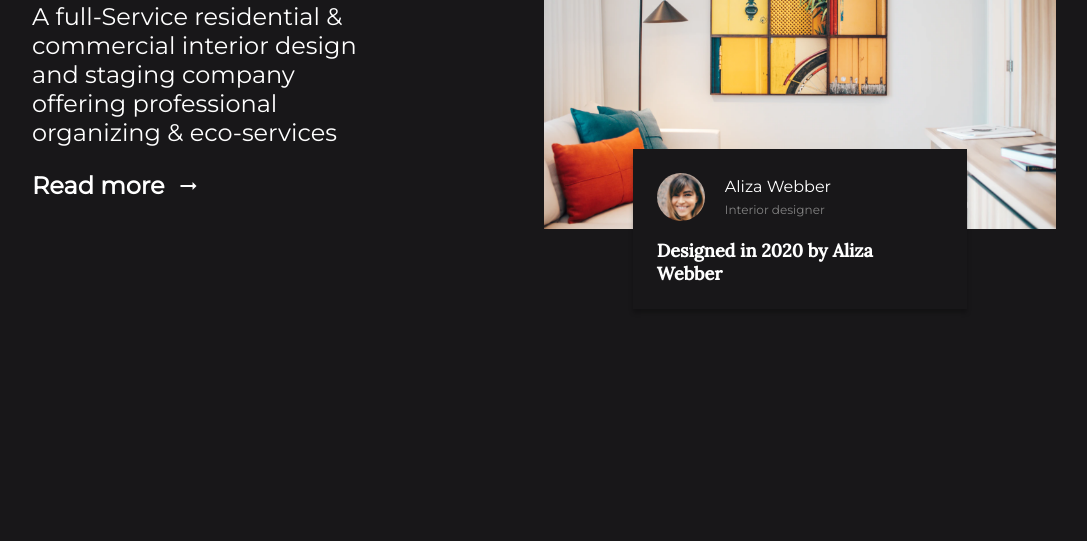
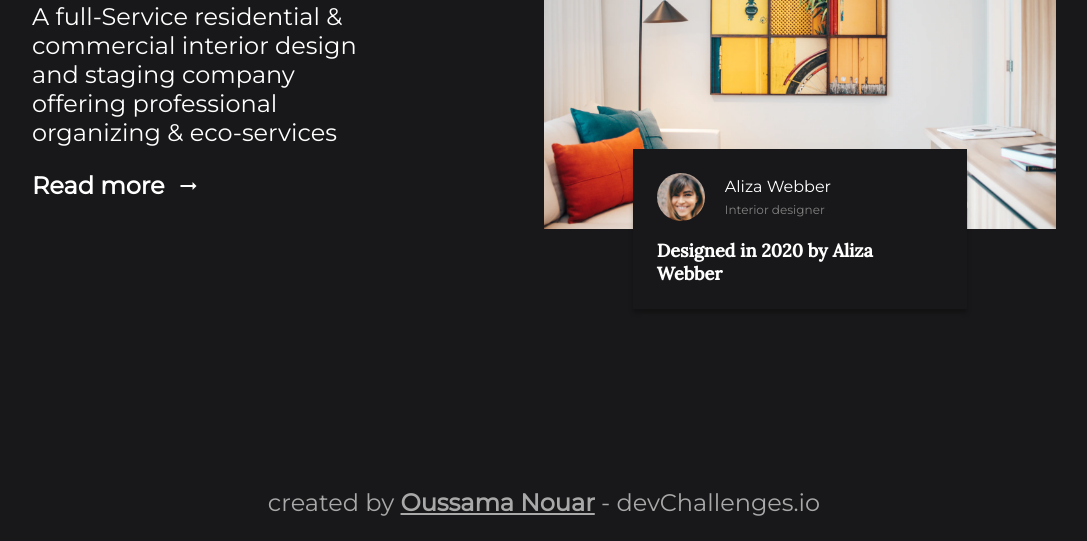
Before and after one commit to OussamaNouar/This-Interior---Interior-Consultants, a plain HTML site: page index.html in a window 1280 px wide. Shown: the part 259-800 px from the top of the page, without its empty margins (96-1183 px from the left). Drawn offline with nearby package versions, Linux system fonts and the light colour scheme.

Commit message:
Adding github link in the footer and a favicon

```diff
--- a/css/style.css
+++ b/css/style.css
@@ -135,8 +135,6 @@ header {
   color: white;
   will-change: transform;
   transition: transform 0.4s ease-in-out;
-
-
 
 }
 
@@ -342,6 +340,26 @@ opacity: 1;
     margin-bottom: 0px;
   }
 
+  /* footer section */
+
+  .footer{
+    text-align: center;
+    position: absolute;
+    bottom: 0;
+    width: 100%;
+  }
+
+
+  .footer-text{
+    color: #A9A9A9;
+  }
+
+  .footer-link{
+    color: #A9A9A9;
+    text-decoration: underline;
+    font-weight: bold;
+  }
+
 
 
 @media(min-width:768px){
--- a/index.html
+++ b/index.html
@@ -5,6 +5,7 @@
     <meta http-equiv="X-UA-Compatible" content="IE=edge">
     <meta name="viewport" content="width=device-width, initial-scale=1.0">
     <title>This interior | Interior consultancy</title>
+    <link rel="shortcut icon" type="image/png" href="/images/devchallenges.png">
 
     <link rel="stylesheet" href="/css/style.css">
 
@@ -87,7 +88,7 @@
                 <div class="hero-card">
 
                     <div class="hero-card__top">
-                        <img class="hero-card__img"   src="/images/photo2.png" alt="">
+                        <img class="hero-card__img"   src="/images/photo2.png" alt="picture of Aliza our interior Designer">
 
                         <div class="hero-card__description">
                             <h4 class="hero-card__name">Aliza Webber</h4>
@@ -111,6 +112,12 @@
 
     </section>
 
+    <footer class="footer">
+        <div class="container">
+            <p class="footer-text"> created by <a href="https://github.com/OussamaNouar" class="footer-link"> Oussama Nouar</a> - devChallenges.io</p>
+        </div>
+    </footer>
+
 
     <script src="main.js"></script>
 
```
